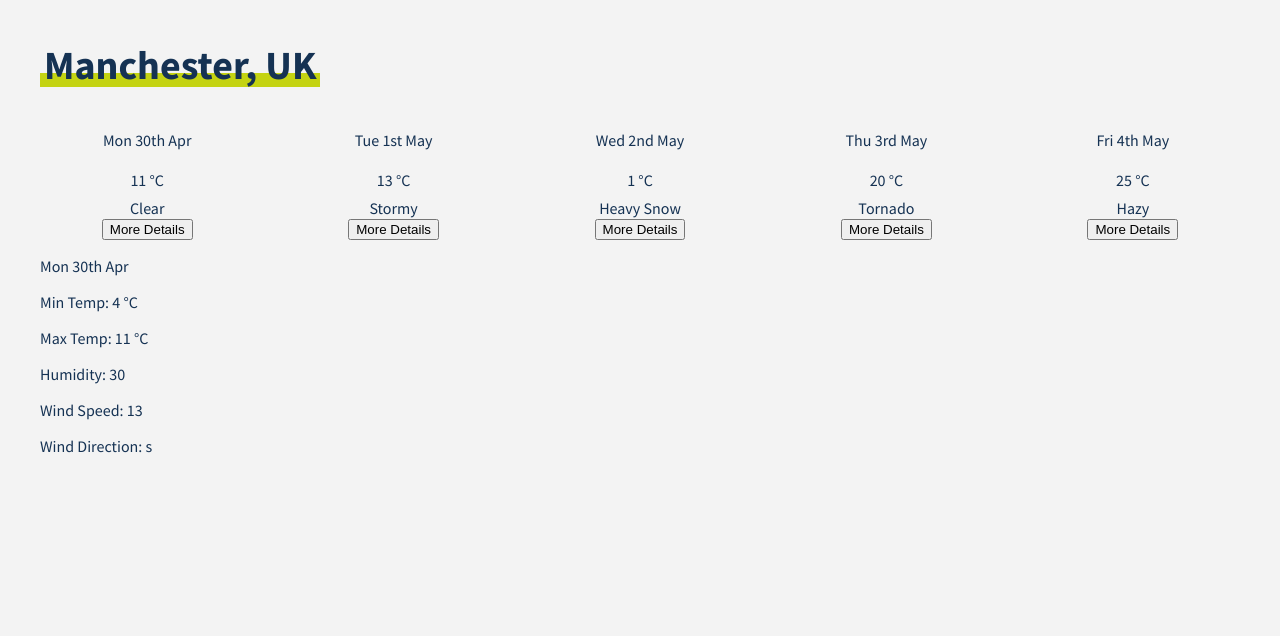
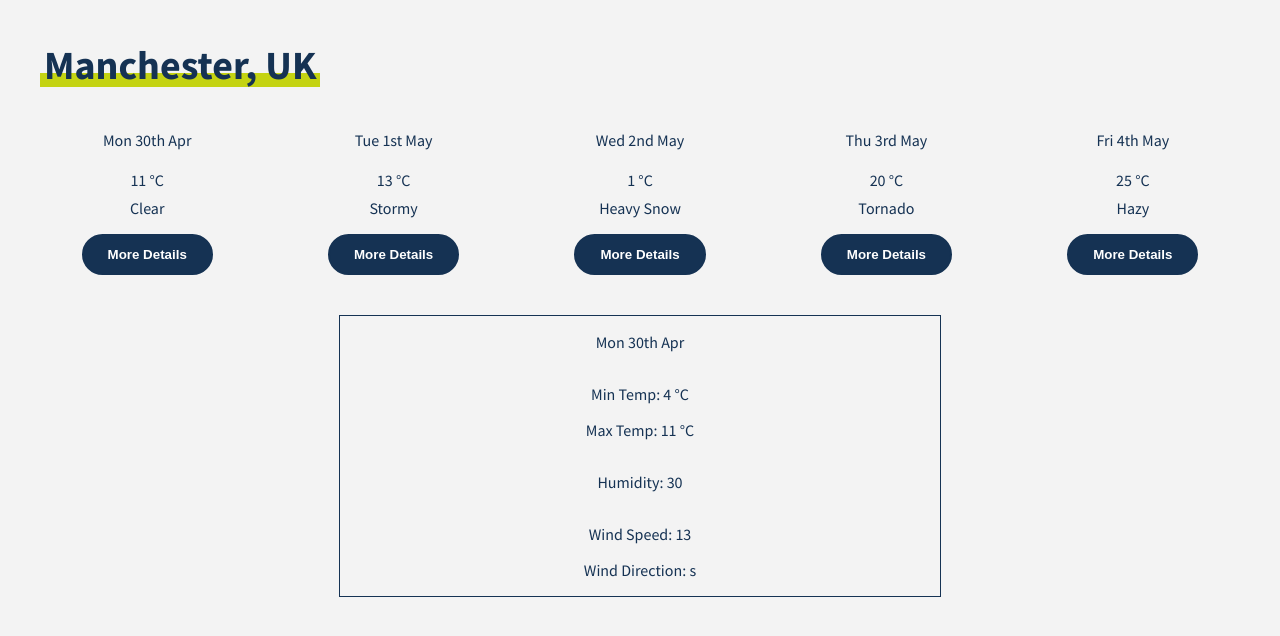
Before and after one commit to invertostew/weather-app, a React (Create React App) app: page / in a window 1280 px wide. Shown: the top 636 px of the page. Built offline with nearby package versions, Linux system fonts and the light colour scheme; some icons are missing.

Commit message:
style: add styling for summary button and details component

```diff
--- a/src/styles/ForecastDetails.css
+++ b/src/styles/ForecastDetails.css
@@ -0,0 +1,9 @@
+.forecast-details {
+  display: flex;
+  flex-flow: column nowrap;
+  align-items: center;
+  max-width: 600px;
+  margin: 2.5rem auto 0;
+  border: 1px solid;
+  text-align: center;
+}
--- a/src/styles/ForecastSummary.css
+++ b/src/styles/ForecastSummary.css
@@ -14,3 +14,14 @@
 .forecast-summary__temperature p {
   margin-bottom: 0.5rem;
 }
+
+.forecast-summary__more-details button {
+  border: 2px solid #153253;
+  border-radius: 99px;
+  padding: 0.7rem 1.5rem;
+  font-weight: 700;
+  color: #fff;
+  background-color: #153253;
+  cursor: pointer;
+  margin-top: 1rem;
+}
```
